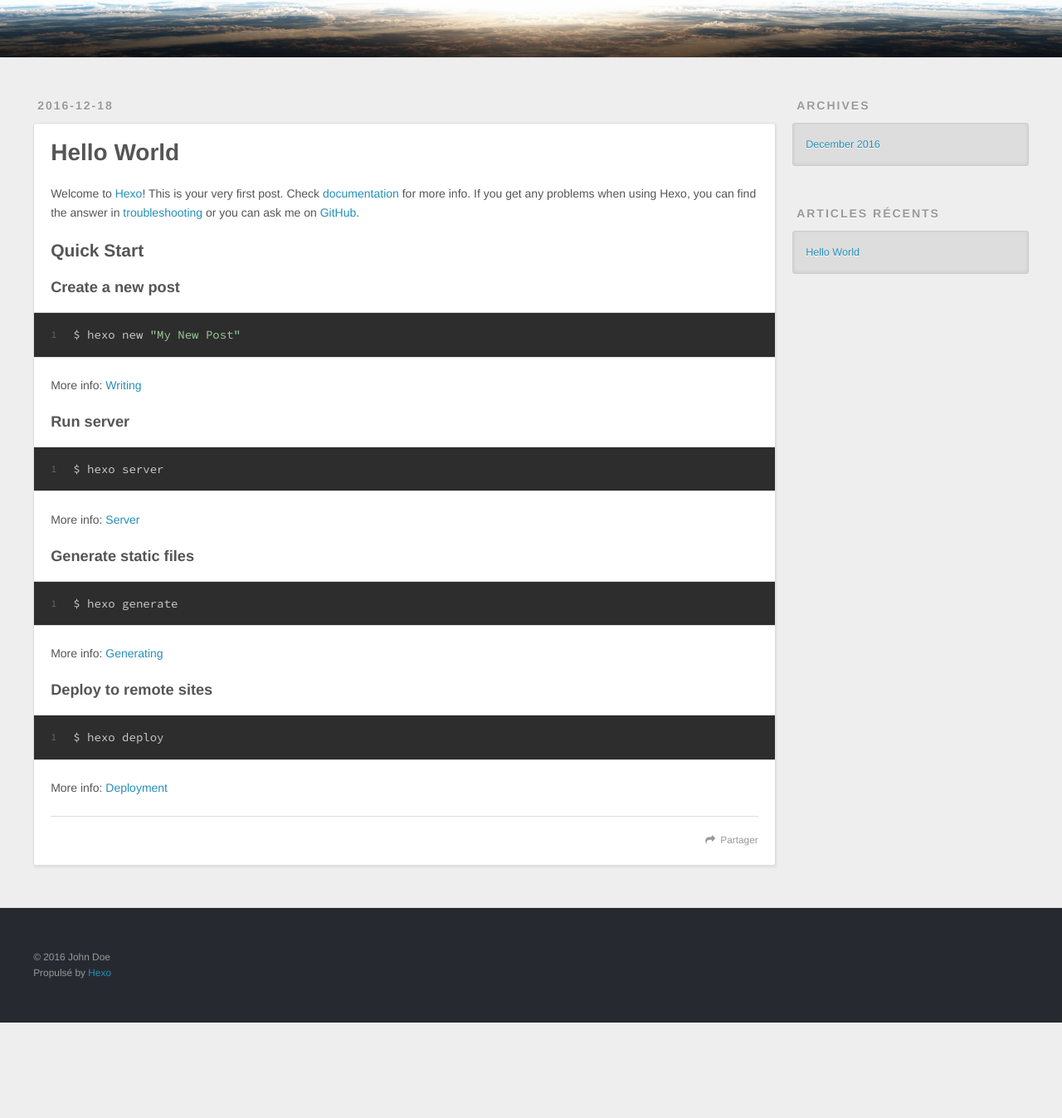
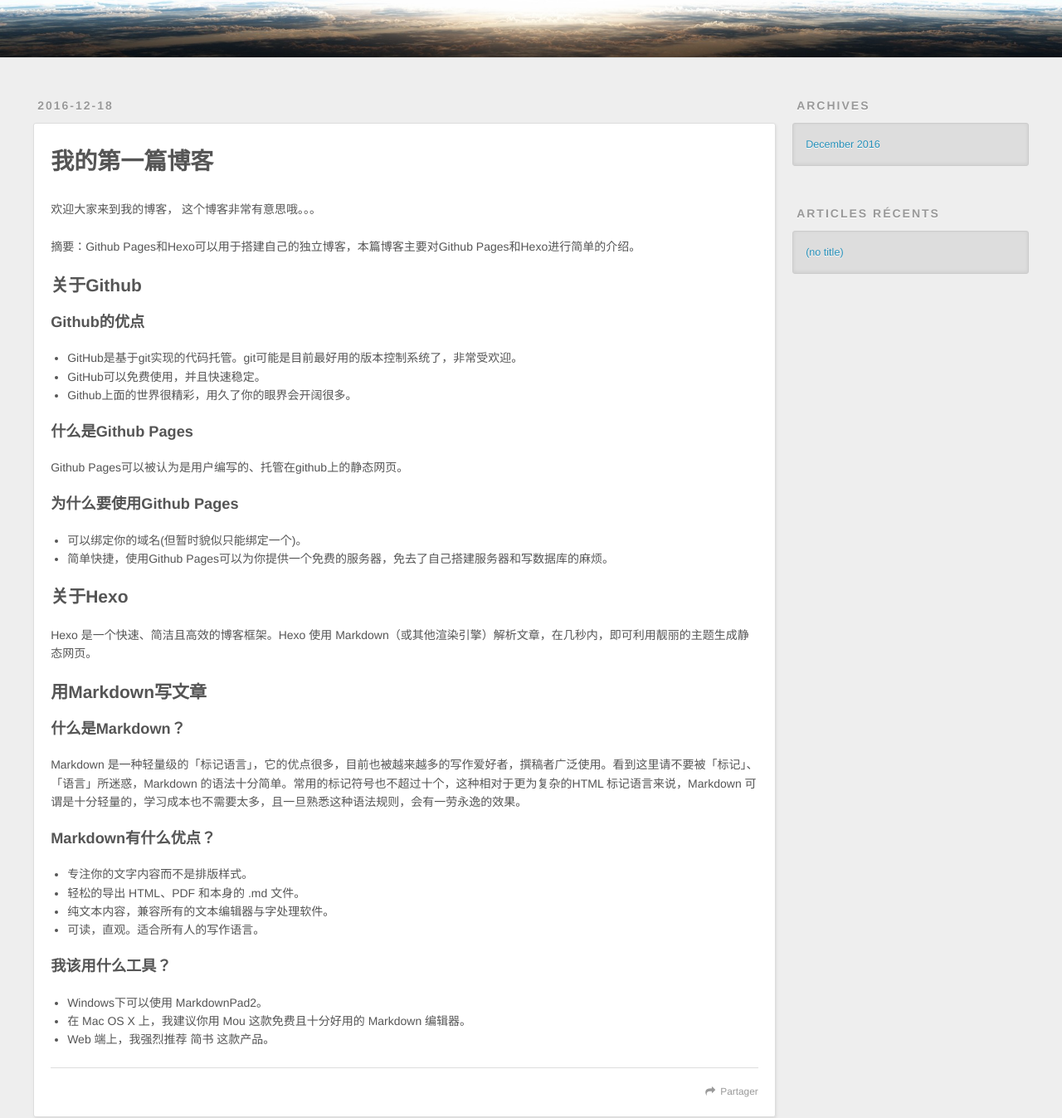
Before and after one commit to liuht123/liuht123.github.io, a plain HTML site: page index.html in a window 1280 px wide. Shown: the part 231-1578 px from the top of the page at 83% size. Before the commit the page ends 1463 px from the top, so only its background shows below. Drawn offline with nearby package versions, Linux system fonts and the light colour scheme.

Commit message:
Site updated: 2016-12-19 00:01:12

```diff
--- a/index.html
+++ b/index.html
@@ -71,32 +71,38 @@
   <div class="article-inner">
 
 
-      <header class="article-header">
-
-
-    <h1 itemprop="name">
-      <a class="article-title" href="/2016/12/18/hello-world/">Hello World</a>
-    </h1>
-
-
-      </header>
-
     <div class="article-entry" itemprop="articleBody">
 
-        <p>Welcome to <a href="https://hexo.io/" target="_blank" rel="external">Hexo</a>! This is your very first post. Check <a href="https://hexo.io/docs/" target="_blank" rel="external">documentation</a> for more info. If you get any problems when using Hexo, you can find the answer in <a href="https://hexo.io/docs/troubleshooting.html" target="_blank" rel="external">troubleshooting</a> or you can ask me on <a href="https://github.com/hexojs/hexo/issues" target="_blank" rel="external">GitHub</a>.</p>
-<h2 id="Quick-Start"><a href="#Quick-Start" class="headerlink" title="Quick Start"></a>Quick Start</h2><h3 id="Create-a-new-post"><a href="#Create-a-new-post" class="headerlink" title="Create a new post"></a>Create a new post</h3><figure class="highlight bash"><table><tr><td class="gutter"><pre><div class="line">1</div></pre></td><td class="code"><pre><div class="line">$ hexo new <span class="string">"My New Post"</span></div></pre></td></tr></table></figure>
-<p>More info: <a href="https://hexo.io/docs/writing.html" target="_blank" rel="external">Writing</a></p>
-<h3 id="Run-server"><a href="#Run-server" class="headerlink" title="Run server"></a>Run server</h3><figure class="highlight bash"><table><tr><td class="gutter"><pre><div class="line">1</div></pre></td><td class="code"><pre><div class="line">$ hexo server</div></pre></td></tr></table></figure>
-<p>More info: <a href="https://hexo.io/docs/server.html" target="_blank" rel="external">Server</a></p>
-<h3 id="Generate-static-files"><a href="#Generate-static-files" class="headerlink" title="Generate static files"></a>Generate static files</h3><figure class="highlight bash"><table><tr><td class="gutter"><pre><div class="line">1</div></pre></td><td class="code"><pre><div class="line">$ hexo generate</div></pre></td></tr></table></figure>
-<p>More info: <a href="https://hexo.io/docs/generating.html" target="_blank" rel="external">Generating</a></p>
-<h3 id="Deploy-to-remote-sites"><a href="#Deploy-to-remote-sites" class="headerlink" title="Deploy to remote sites"></a>Deploy to remote sites</h3><figure class="highlight bash"><table><tr><td class="gutter"><pre><div class="line">1</div></pre></td><td class="code"><pre><div class="line">$ hexo deploy</div></pre></td></tr></table></figure>
-<p>More info: <a href="https://hexo.io/docs/deployment.html" target="_blank" rel="external">Deployment</a></p>
+        <h1 id="我的第一篇博客"><a href="#我的第一篇博客" class="headerlink" title="我的第一篇博客"></a>我的第一篇博客</h1><p>欢迎大家来到我的博客， 这个博客非常有意思哦。。。</p>
+<p>摘要：Github Pages和Hexo可以用于搭建自己的独立博客，本篇博客主要对Github Pages和Hexo进行简单的介绍。</p>
+<h2 id="关于Github"><a href="#关于Github" class="headerlink" title="关于Github"></a>关于Github</h2><h3 id="Github的优点"><a href="#Github的优点" class="headerlink" title="Github的优点"></a>Github的优点</h3><ul>
+<li>GitHub是基于git实现的代码托管。git可能是目前最好用的版本控制系统了，非常受欢迎。</li>
+<li>GitHub可以免费使用，并且快速稳定。</li>
+<li>Github上面的世界很精彩，用久了你的眼界会开阔很多。</li>
+</ul>
+<h3 id="什么是Github-Pages"><a href="#什么是Github-Pages" class="headerlink" title="什么是Github Pages"></a>什么是Github Pages</h3><p>Github Pages可以被认为是用户编写的、托管在github上的静态网页。</p>
+<h3 id="为什么要使用Github-Pages"><a href="#为什么要使用Github-Pages" class="headerlink" title="为什么要使用Github Pages"></a>为什么要使用Github Pages</h3><ul>
+<li>可以绑定你的域名(但暂时貌似只能绑定一个)。</li>
+<li>简单快捷，使用Github Pages可以为你提供一个免费的服务器，免去了自己搭建服务器和写数据库的麻烦。</li>
+</ul>
+<h2 id="关于Hexo"><a href="#关于Hexo" class="headerlink" title="关于Hexo"></a>关于Hexo</h2><p>Hexo 是一个快速、简洁且高效的博客框架。Hexo 使用 Markdown（或其他渲染引擎）解析文章，在几秒内，即可利用靓丽的主题生成静态网页。</p>
+<h2 id="用Markdown写文章"><a href="#用Markdown写文章" class="headerlink" title="用Markdown写文章"></a>用Markdown写文章</h2><h3 id="什么是Markdown？"><a href="#什么是Markdown？" class="headerlink" title="什么是Markdown？"></a>什么是Markdown？</h3><p>Markdown 是一种轻量级的「标记语言」，它的优点很多，目前也被越来越多的写作爱好者，撰稿者广泛使用。看到这里请不要被「标记」、「语言」所迷惑，Markdown 的语法十分简单。常用的标记符号也不超过十个，这种相对于更为复杂的HTML 标记语言来说，Markdown 可谓是十分轻量的，学习成本也不需要太多，且一旦熟悉这种语法规则，会有一劳永逸的效果。</p>
+<h3 id="Markdown有什么优点？"><a href="#Markdown有什么优点？" class="headerlink" title="Markdown有什么优点？"></a>Markdown有什么优点？</h3><ul>
+<li>专注你的文字内容而不是排版样式。</li>
+<li>轻松的导出 HTML、PDF 和本身的 .md 文件。</li>
+<li>纯文本内容，兼容所有的文本编辑器与字处理软件。</li>
+<li>可读，直观。适合所有人的写作语言。</li>
+</ul>
+<h3 id="我该用什么工具？"><a href="#我该用什么工具？" class="headerlink" title="我该用什么工具？"></a>我该用什么工具？</h3><ul>
+<li>Windows下可以使用 MarkdownPad2。</li>
+<li>在 Mac OS X 上，我建议你用 Mou 这款免费且十分好用的 Markdown 编辑器。</li>
+<li>Web 端上，我强烈推荐 简书 这款产品。</li>
+</ul>
 
 
     </div>
     <footer class="article-footer">
-      <a data-url="http://yoursite.com/2016/12/18/hello-world/" data-id="ciwuqn0m60000g8lufcpstjqv" class="article-share-link">Partager</a>
+      <a data-url="http://yoursite.com/2016/12/18/hello-world/" data-id="ciwuuax610000l8luge59hb0x" class="article-share-link">Partager</a>
 
 
     </footer>
@@ -136,7 +142,7 @@
       <ul>
 
           <li>
-            <a href="/2016/12/18/hello-world/">Hello World</a>
+            <a href="/2016/12/18/hello-world/">(no title)</a>
           </li>
 
       </ul>
--- a/sitemap.xml
+++ b/sitemap.xml
@@ -4,7 +4,7 @@
   <url>
     <loc>http://yoursite.com/2016/12/18/hello-world/</loc>
 
-    <lastmod>2016-12-18T12:23:34.796Z</lastmod>
+    <lastmod>2016-12-18T15:59:02.372Z</lastmod>
 
   </url>
 
```
Also changed, not shown: 2016/12/18/hello-world/index.html (+49 -31 lines), archives/2016/12/index.html (+1 -7 lines), archives/2016/index.html (+1 -7 lines), archives/index.html (+1 -7 lines), atom.xml (+30 -13 lines).
